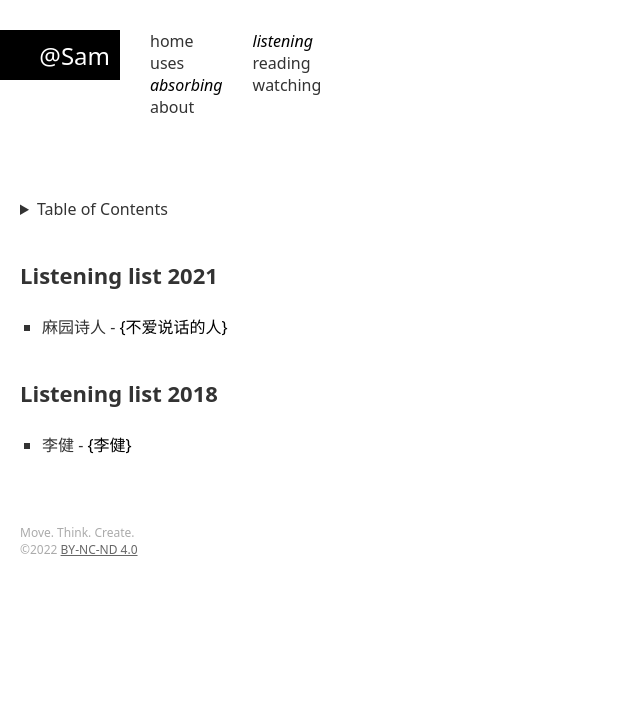
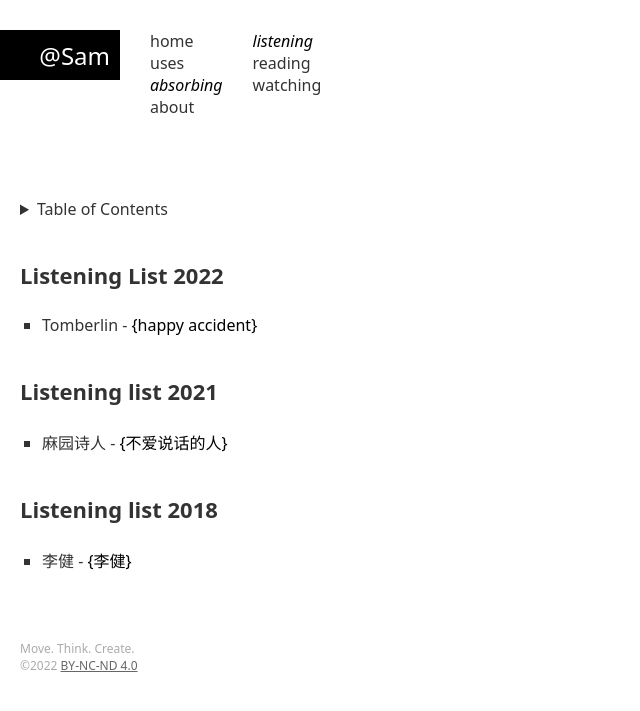
Before and after one commit to samzeng/samzeng.github.io, a Jekyll site: the page built from listening.markdown, in a window 1280 px wide. Shown: the top 711 px of the page, without its empty margins (0-640 px from the left). Built offline with Jekyll 4.4.1, drawn with Linux system fonts in a browser that asks for light colours.

Commit message:
Update listening.yml

```diff
--- a/_data/listening.yml
+++ b/_data/listening.yml
@@ -1,3 +1,8 @@
+- name: Listening List 2022
+  children:
+    - name: happy accident
+      artist: Tomberlin
+      url: "https://www.last.fm/music/Tomberlin/happy+accident"
 - name: Listening list 2021
   children:
     - name: 不爱说话的人
```
